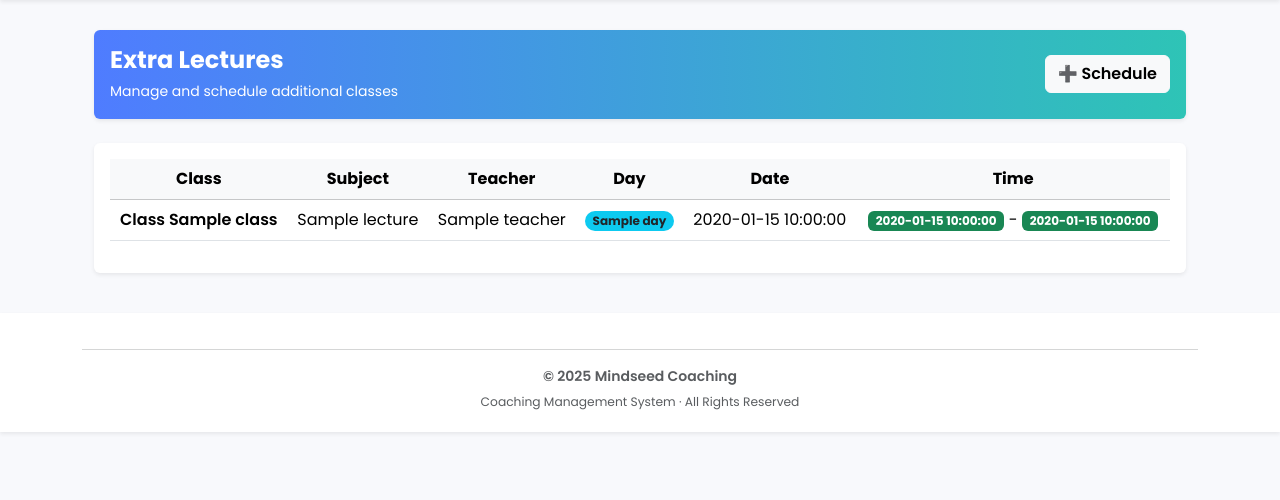
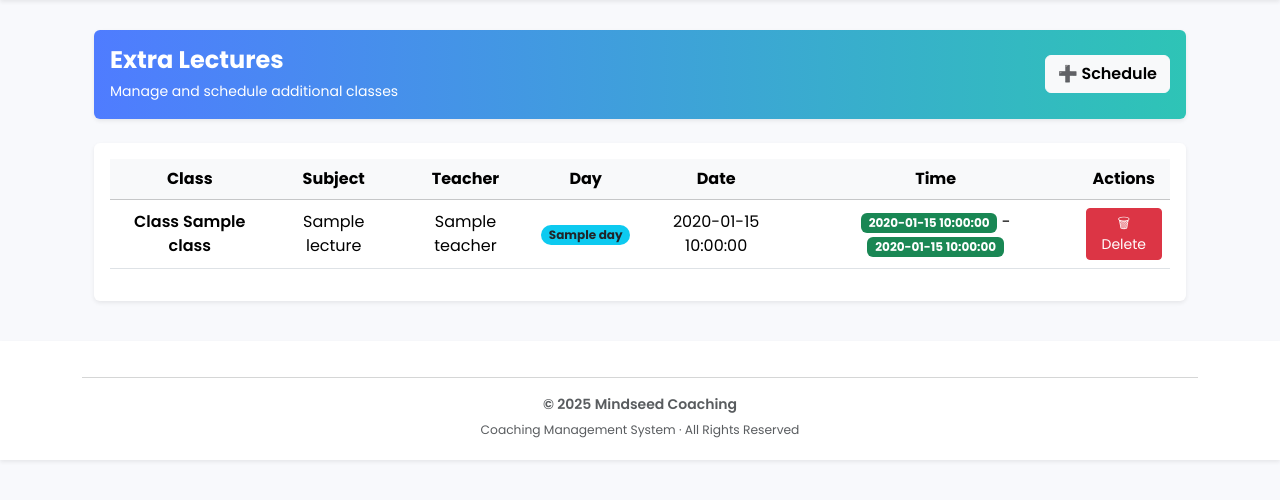
Before and after one commit to psyduck3035/Coaching-management1, a Flask app: template Coaching Management/templates/admin_extra_lectures_list.html in a window 1280 px wide. Shown: the part 60-560 px from the top of the page. Run offline with Flask 3, Linux system fonts and the light colour scheme; the template is opened without the code that fills it: most values are stand-ins (such as "Sample title", 1, 10 or a date in 2020).

Commit message:
Update admin_extra_lectures_list.html

```diff
--- a/Coaching Management/templates/admin_extra_lectures_list.html
+++ b/Coaching Management/templates/admin_extra_lectures_list.html
@@ -31,6 +31,7 @@
                             <th>Day</th>
                             <th>Date</th>
                             <th>Time</th>
+                            <th>Actions</th> <!-- ✅ NEW -->
                         </tr>
                     </thead>
 
@@ -60,10 +61,22 @@
                                     {{ l.end_time }}
                                 </span>
                             </td>
+
+                            <!-- ✅ DELETE BUTTON -->
+                            <td>
+                                <form method="POST"
+                                      action="/admin/delete_extra_lecture/{{ l.timetable_id }}"
+                                      onsubmit="return confirm('Are you sure you want to delete this extra lecture?');">
+                                    <button class="btn btn-danger btn-sm">
+                                        🗑 Delete
+                                    </button>
+                                </form>
+                            </td>
                         </tr>
+
                         {% else %}
                         <tr>
-                            <td colspan="6" class="py-5">
+                            <td colspan="7" class="py-5">
                                 <div class="text-muted">
                                     <h6 class="fw-semibold mb-1">No Extra Lectures</h6>
                                     <small>Click “Schedule” to add one</small>
```
